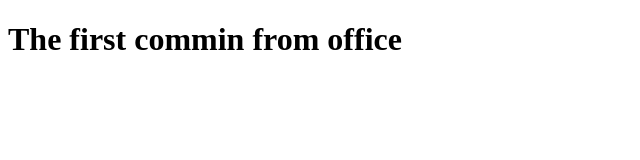
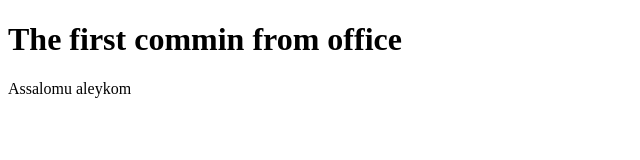
Before and after one commit to Yusufffdev/git, a plain HTML site: page index.html in a window 1280 px wide. Shown: the whole page, without its empty margins (0-640 px from the left). Drawn offline with Linux system fonts and the light colour scheme.

Commit message:
new p tag

```diff
--- a/index.html
+++ b/index.html
@@ -8,5 +8,6 @@
   </head>
   <body>
     <h1>The first commin from office</h1>
+    <p>Assalomu aleykom</p>
   </body>
 </html>
```
